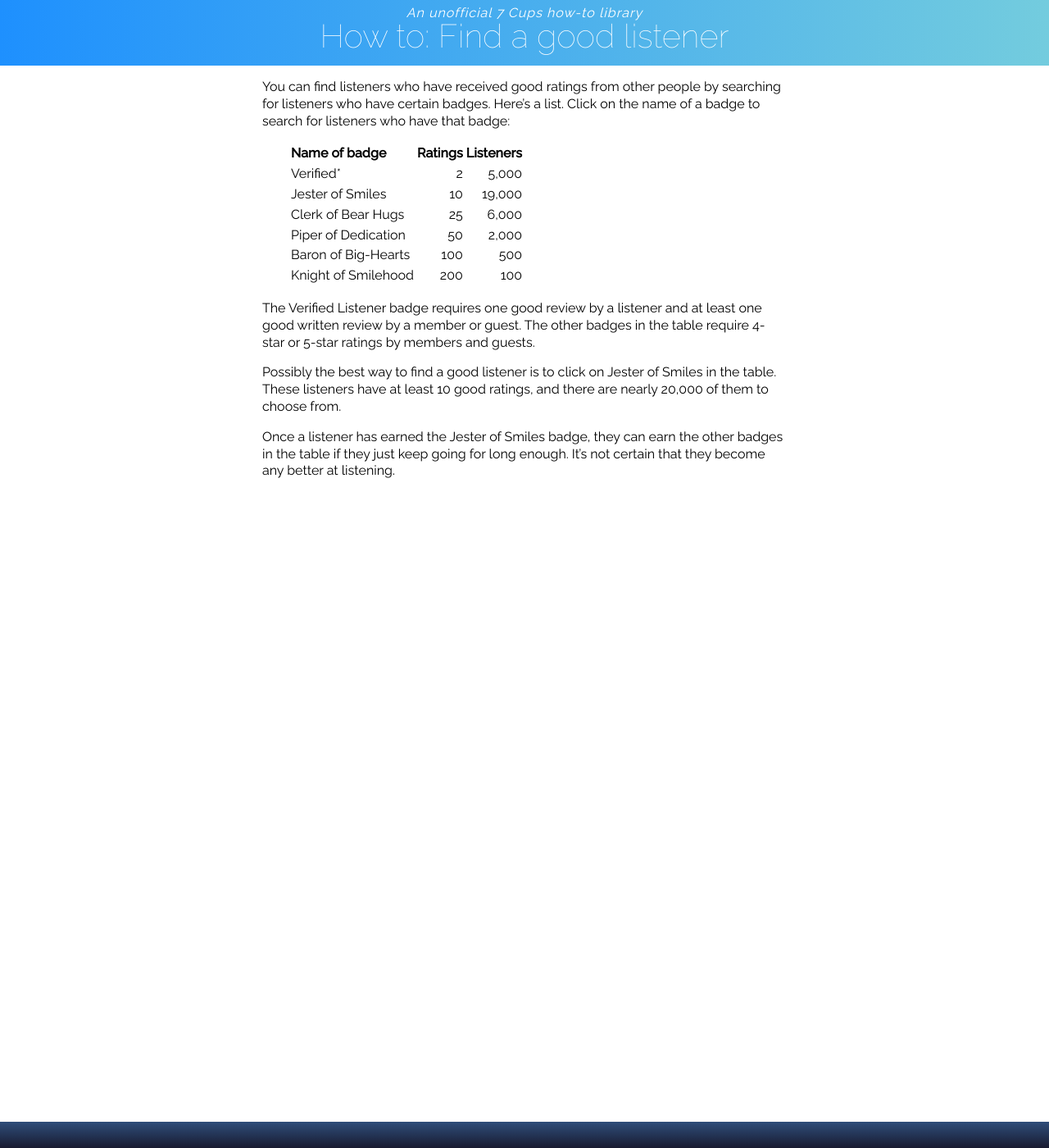
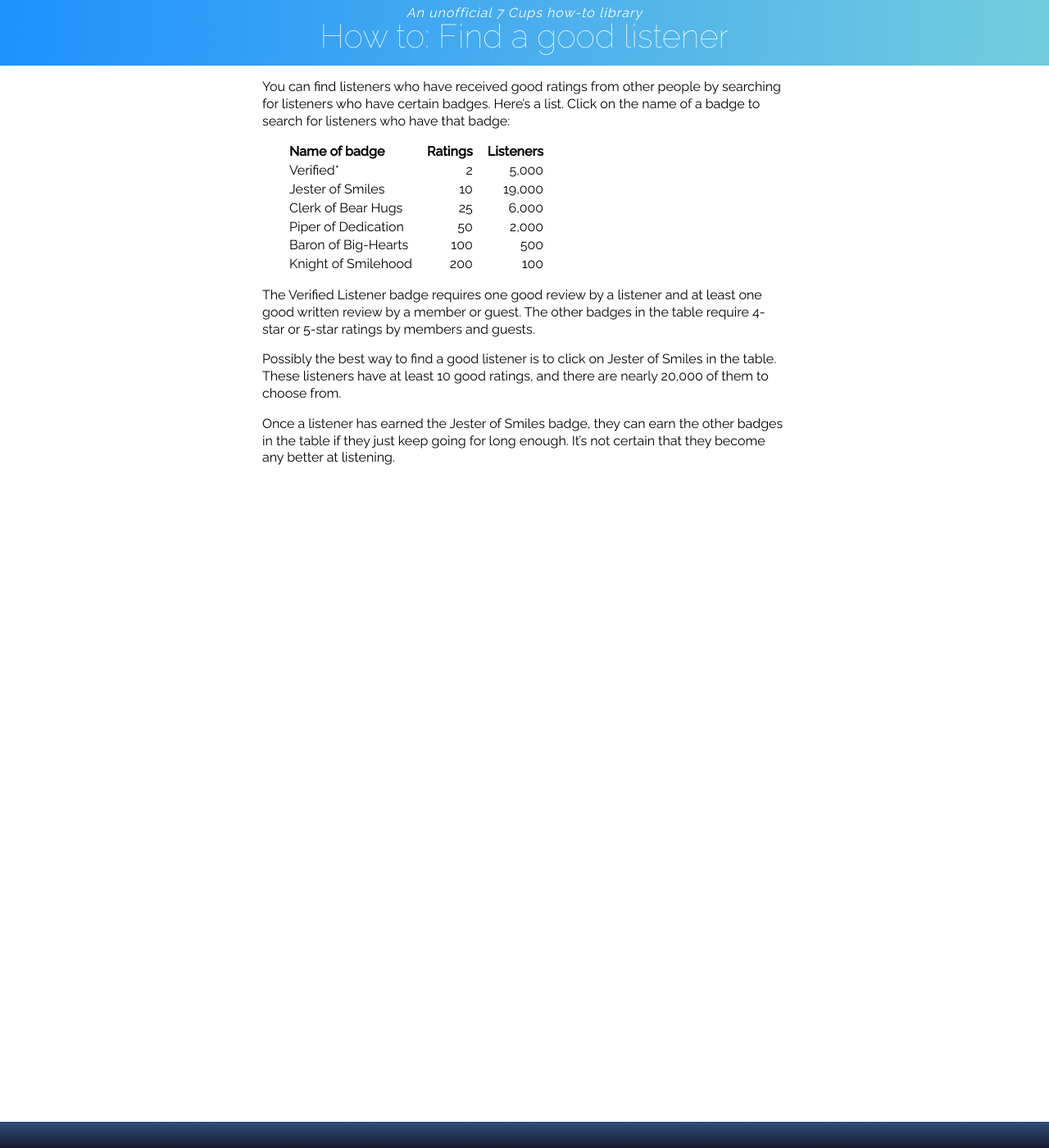
Before and after one commit to RarelyCharlie/rarelycharlie.github.io, a Jekyll site: the page built from howto/find-listener.md, in a window 1280 px wide and 1400 px high. Shown: the whole window at 82% size. Built offline with Jekyll 4.4.1, drawn with Linux system fonts in a browser that asks for light colours.

Commit message:
border spacing

```diff
--- a/_layouts/howto.html
+++ b/_layouts/howto.html
@@ -5,6 +5,6 @@ layout: default
 <style>
   #header h2::before {content: "How to: ";}
   #content {padding-top: 1em;}
-  #content table {margin: 0 0 1em 2em;}
+  #content table {margin: 0 0 1em 1em; border-spacing: 1em 0;}
 </style>
 {{ content }}
```
